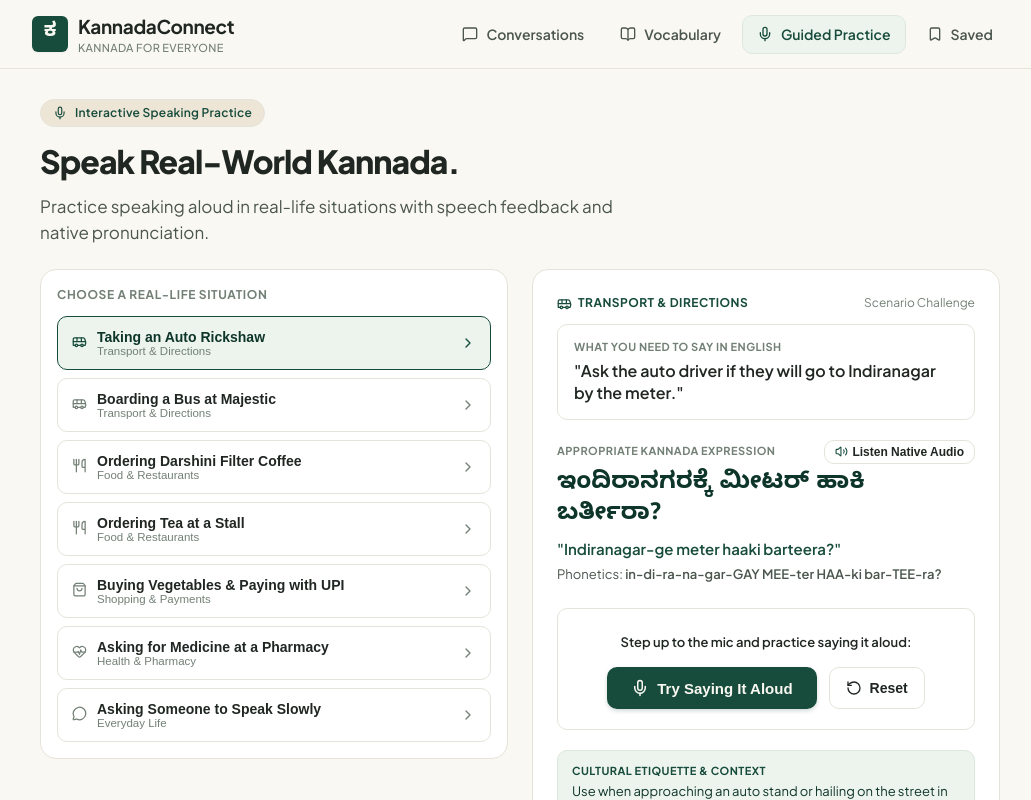
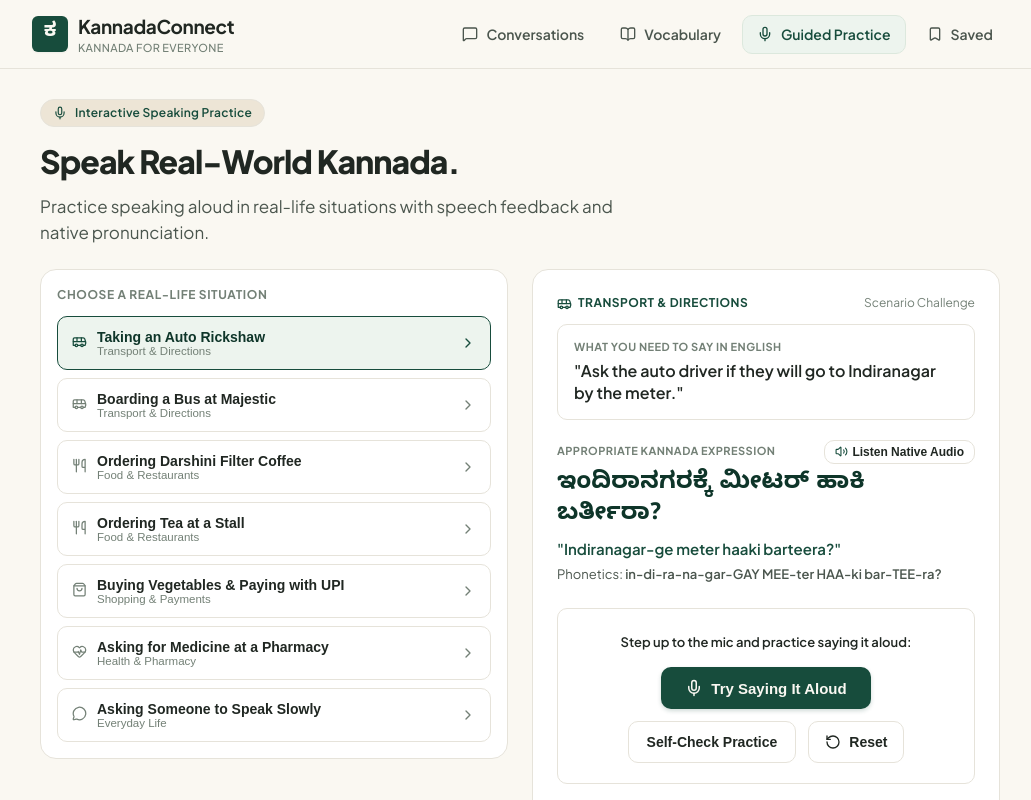
Before and after one commit to anishagrawal25/KannadaConnect, a React (Vite) app: page /practice in a window 1280 px wide. Shown: the top 800 px of the page, without its empty margins (120-1151 px from the left). Built offline with nearby package versions, Linux system fonts and the light colour scheme.

Commit message:
fix: validate core Kannada learning experience

```diff
--- a/index.html
+++ b/index.html
@@ -4,8 +4,8 @@
     <meta charset="UTF-8" />
     <link rel="icon" type="image/svg+xml" href="/favicon.svg" />
     <meta name="viewport" content="width=device-width, initial-scale=1.0" />
-    <title>KannadaConnect — Say it in Kannada. Understand what comes next.</title>
-    <meta name="description" content="AI-powered real-world Kannada communication companion. Describe your intent in English, get authentic Kannada phrases, pronunciation, full-screen show mode, and reply expectations." />
+    <title>KannadaConnect — Kannada for Everyone | Everyday Conversations, Vocabulary & Guided Practice</title>
+    <meta name="description" content="Learn practical Kannada for everyday life. Master realistic conversations, explore essential vocabulary across transport, food, shopping, and healthcare, and build speaking confidence through guided interactive practice." />
     <meta name="theme-color" content="#174C3C" />
 
     <!-- Google Fonts: Plus Jakarta Sans for English & Noto Sans Kannada for Kannada -->
--- a/src/components/SavedPhrases.jsx
+++ b/src/components/SavedPhrases.jsx
@@ -1,4 +1,4 @@
-import React, { useState } from 'react';
+import React, { useState, useEffect } from 'react';
 import {
   Bookmark,
   Trash2,
@@ -27,6 +27,10 @@ export default function SavedPhrases({
   const [speakingId, setSpeakingId] = useState(null);
   const [searchQuery, setSearchQuery] = useState('');
   const navigate = useNavigate();
+
+  useEffect(() => {
+    setSavedWords(getSavedWords());
+  }, []);
 
   const handleCopy = async (kannadaText, id) => {
     try {
--- a/src/pages/GuidedPractice.jsx
+++ b/src/pages/GuidedPractice.jsx
@@ -132,6 +132,17 @@ export default function GuidedPractice() {
       tips,
       spokenText,
       matchedKeywords
+    });
+  };
+
+  // Self-evaluation mode (practice speaking aloud and comparing rhythm)
+  const handleSelfCheck = () => {
+    if (isListening) handleStopListening();
+    setSpeechError(null);
+    setPracticeFeedback({
+      status: 'success',
+      assessment: 'Self-check complete! Compare your rhythm and cadence against the native audio pronunciation above.',
+      tips: `Pay attention to the syllable breaks: ${scenario.pronunciationGuide}. Repeat 2–3 times until comfortable.`
     });
   };
 
@@ -306,6 +317,16 @@ export default function GuidedPractice() {
               <button
                 type="button"
                 className="btn-secondary"
+                onClick={handleSelfCheck}
+                title="Practice without microphone"
+                style={{ padding: '12px 18px', fontSize: '14px' }}
+              >
+                <span>Self-Check Practice</span>
+              </button>
+
+              <button
+                type="button"
+                className="btn-secondary"
                 onClick={handleReset}
                 title="Reset scenario"
                 style={{ padding: '12px 16px' }}
--- a/src/pages/Vocabulary.jsx
+++ b/src/pages/Vocabulary.jsx
@@ -1,4 +1,4 @@
-import React, { useState, useMemo } from 'react';
+import React, { useState, useMemo, useEffect } from 'react';
 import {
   Search,
   Volume2,
@@ -26,6 +26,10 @@ export default function Vocabulary() {
   const [copiedId, setCopiedId] = useState(null);
   const [savedWords, setSavedWords] = useState(() => getSavedWords());
   const [showSavedOnly, setShowSavedOnly] = useState(false);
+
+  useEffect(() => {
+    setSavedWords(getSavedWords());
+  }, []);
 
   const getCategoryIcon = (iconName) => {
     switch (iconName) {
--- a/src/utils/speech.js
+++ b/src/utils/speech.js
@@ -43,7 +43,7 @@ class SpeechService {
     return !!this.synth;
   }
 
-  speak(text, onEndCallback = null, onErrorCallback = null) {
+  speak(text, onEndCallback = null, onErrorCallback = null, options = {}) {
     if (!this.synth) {
       if (onErrorCallback) {
         onErrorCallback({
```
